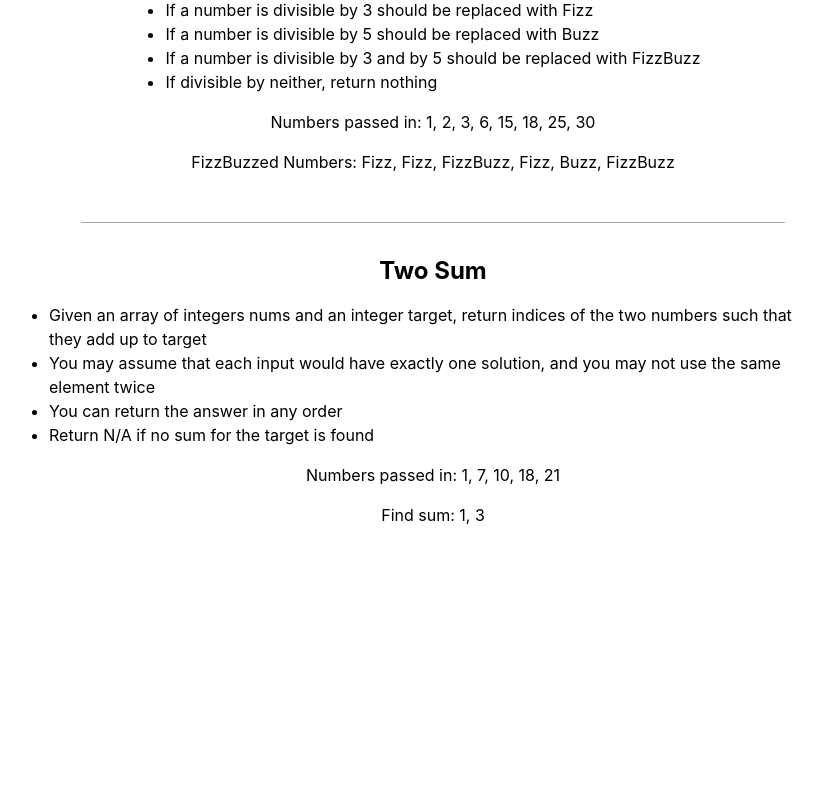
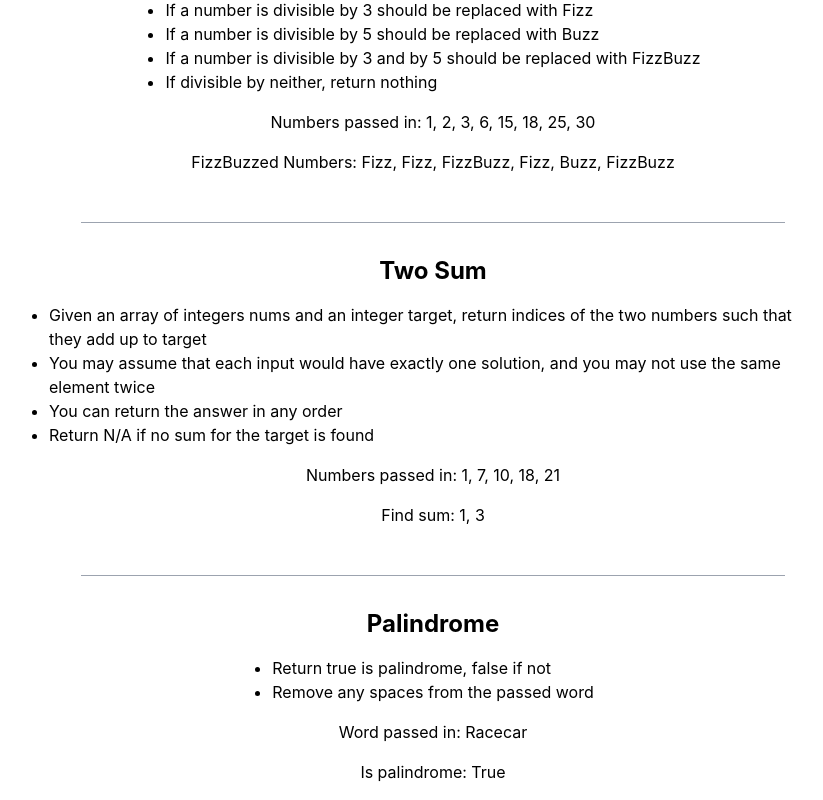
Before and after one commit to a-kennedy-develops/react-ts-challenges, a React (Vite) app: page /leetcode in a window 1280 px wide. Shown: the part 258-1058 px from the top of the page, without its empty margins (207-1030 px from the left). Before the commit the page ends 801 px from the top, so only its background shows below. Built offline with nearby package versions, Linux system fonts and the light colour scheme.

Commit message:
Add basic string-based palindrome

```diff
--- a/src/routes/leetcode/Leetcode.tsx
+++ b/src/routes/leetcode/Leetcode.tsx
@@ -1,6 +1,7 @@
 import Challenge from "../../components/Challenge";
 import { Seperator } from "../../components/Seperator";
 import FizzBuzz from "./challenges/FizzBuzz";
+import Palindrome from "./challenges/Palindrome";
 import TwoSum from "./challenges/TwoSum";
 
 export function Leetcode() {
@@ -26,11 +27,21 @@ export function Leetcode() {
           "Given an array of integers nums and an integer target, return indices of the two numbers such that they add up to target",
           "You may assume that each input would have exactly one solution, and you may not use the same element twice",
           "You can return the answer in any order",
-          "Return N/A if no sum for the target is found"
+          "Return N/A if no sum for the target is found",
         ]}
       >
         <TwoSum numbers={[1, 7, 10, 18, 21]} target={25} />
       </Challenge>
+      <Seperator />
+      <Challenge
+        title="Palindrome"
+        description={[
+          "Return true is palindrome, false if not",
+          "Remove any spaces from the passed word",
+        ]}
+      >
+        <Palindrome word={"Racecar"} />
+      </Challenge>
     </>
   );
 }
--- /dev/null
+++ b/src/routes/leetcode/challenges/Palindrome.tsx
@@ -0,0 +1,21 @@
+type PalindromeProps = {
+  word: string;
+};
+
+const Palindrome = ({ word }: PalindromeProps) => {
+  const isPalindrome = (value: string) => {
+    const valueReversed = value.toLowerCase().split(" ").reverse().join();
+    return valueReversed === value.toLowerCase();
+  };
+
+  return (
+    <div className="flex flex-col items-center">
+      <p className="mb-4">Word passed in: {word}</p>
+      <p className="mb-4">
+        Is palindrome: {isPalindrome(word) ? "True" : "False"}
+      </p>
+    </div>
+  );
+};
+
+export default Palindrome;
```
